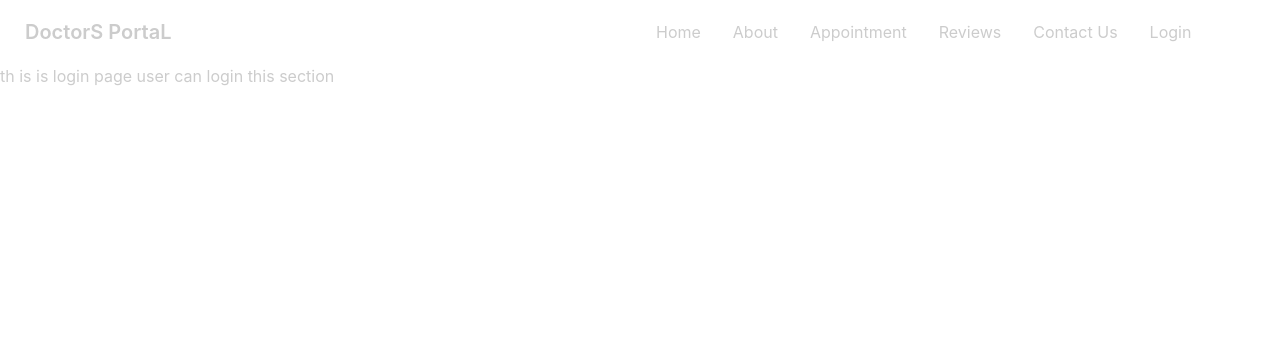
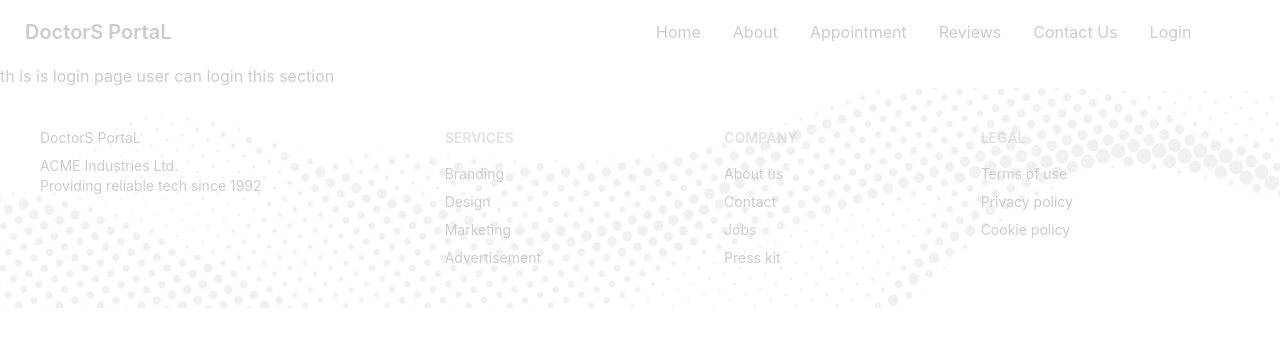
Before and after one commit to alnooristiak/doctors-poratl-frontend, a React (Create React App) app: page /login in a window 1280 px wide. Shown: the top 346 px of the page. Built offline with nearby package versions, Linux system fonts and the light colour scheme.

Commit message:
adding footer and all home page setup

```diff
--- a/src/App.js
+++ b/src/App.js
@@ -7,6 +7,7 @@ import Appointment from './pages/Appointment/Appointment';
 import Reviews from './pages/Reviews/Reviews';
 import ContactUs from './pages/ContactUs/ContactUs';
 import Login from './pages/Login/Login';
+import Footer from './pages/Shared/Footer';
 
 function App() {
   return (
@@ -21,6 +22,7 @@ function App() {
         <Route path='/contactus' element={<ContactUs></ContactUs>}>Contact Us</Route>
         <Route path='/login' element={<Login></Login>}>Login</Route>
       </Routes>
+      <Footer></Footer>
     </div>
   );
 }
--- a/src/pages/Shared/Footer.js
+++ b/src/pages/Shared/Footer.js
@@ -1,8 +1,9 @@
 import React from 'react';
+import './Shared.css';
 
 const Footer = () => {
     return (
-        <footer className="footer p-10 bg-base-200 text-base-content">
+        <footer className="footer p-10 text-base-content footer-bg">
             <div>
                 <h3>DoctorS PortaL</h3>
                 <p>ACME Industries Ltd.<br />Providing reliable tech since 1992</p>
--- /dev/null
+++ b/src/pages/Shared/Shared.css
@@ -0,0 +1,6 @@
+.footer-bg{
+    background-image: url(../../assets/images/footer.png);
+    background-position: center;
+    background-repeat: no-repeat;
+    background-size: cover;
+}
```
